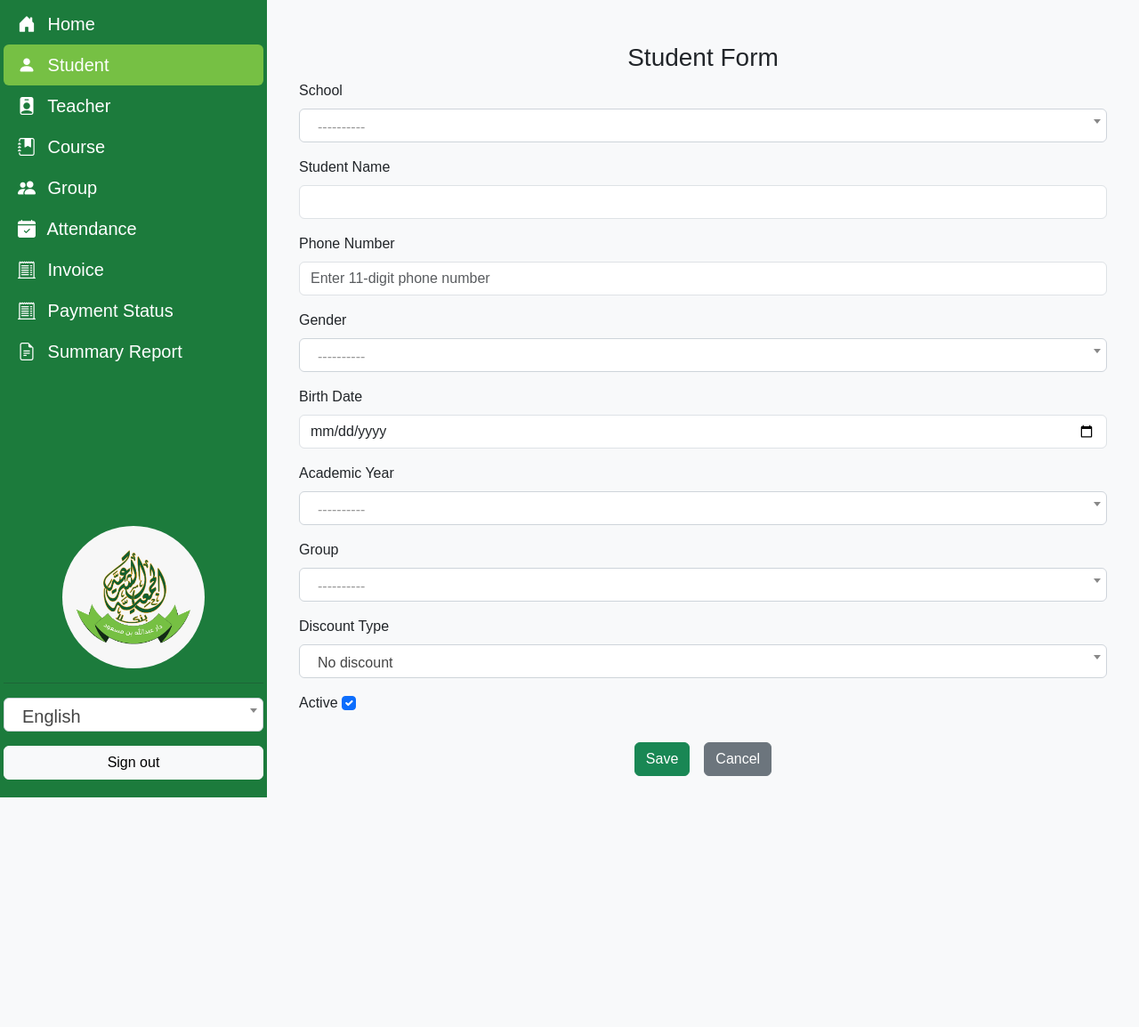
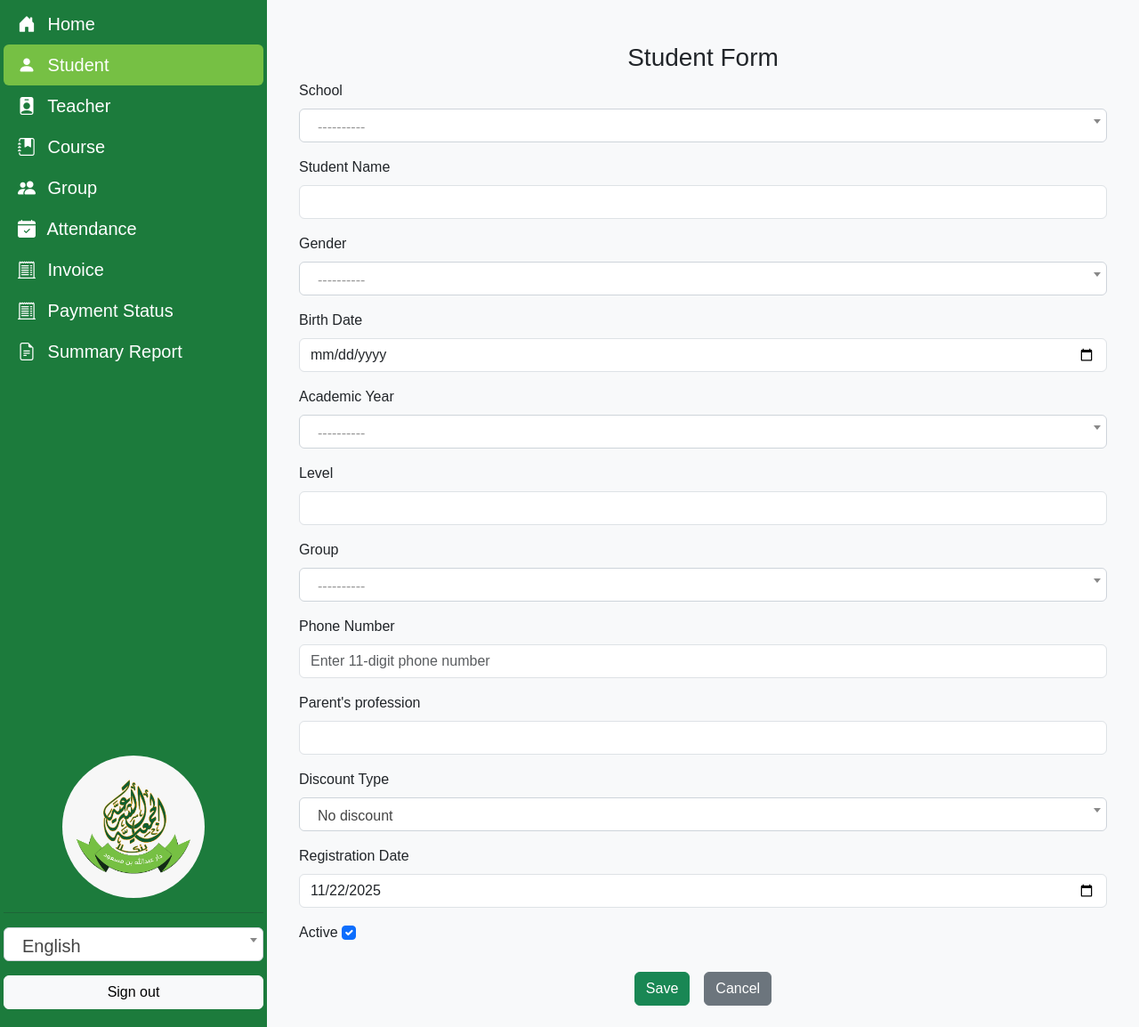
Before and after one commit to Mahmod-Madkour/Organization, a Django app: page /students/add/ in a window 1280 px wide. Shown: the whole page at 89% size. Before the commit the page ends 896 px from the top, so only its background shows below. Run offline with Django 5.2, Linux system fonts and the light colour scheme; a user stored in the database is signed in; data that the repository does not hold is empty; some libraries are stand-ins or nearby versions.

Commit message:
update fields in student and techer and add detailes in invoice

```diff
--- a/Quran/forms.py
+++ b/Quran/forms.py
@@ -7,10 +7,19 @@ from Quran.models import (
 class StudentForm(forms.ModelForm):
     class Meta:
         model = Student
-        fields = ['school', 'name', 'phone', 'gender', 'birth_date', 'academic_year', 'group', 'discount_type', 'is_active']
+        fields = [
+            'school', 'name', 'gender', 'birth_date', 'academic_year', 'level', 'group',
+            'phone', 'parent_profession',
+            'discount_type', 'registration_date', 'is_active',
+        ]
         widgets = {
             'school': forms.Select(attrs={'class': 'form-select'}),
             'name': forms.TextInput(attrs={'class': 'form-control'}),
+            'gender': forms.Select(attrs={'class': 'form-select'}),
+            'birth_date': forms.DateInput(attrs={'type': 'date','class': 'form-control'}),
+            'academic_year': forms.Select(attrs={'class': 'form-select'}),
+            'level': forms.TextInput(attrs={'class': 'form-control'}),
+            'group': forms.Select(attrs={'class': 'form-select'}),
             'phone': forms.TextInput(attrs={
                 'type': 'tel',
                 'pattern': r'\d{11}',
@@ -18,11 +27,9 @@ class StudentForm(forms.ModelForm):
                 'class': 'form-control',
                 'placeholder': 'Enter 11-digit phone number'
             }),
-            'birth_date': forms.DateInput(attrs={'type': 'date', 'class': 'form-control'}),
-            'gender': forms.Select(attrs={'class': 'form-select'}),
-            'academic_year': forms.Select(attrs={'class': 'form-select'}),
-            'group': forms.Select(attrs={'class': 'form-select'}),
+            'parent_profession': forms.TextInput(attrs={'class': 'form-control'}),
             'discount_type': forms.Select(attrs={'class': 'form-select'}),
+            'registration_date': forms.DateInput(attrs={'type': 'date', 'class': 'form-control'}),
             'is_active': forms.CheckboxInput(attrs={'class': 'form-check-input'}),
         }
 
@@ -35,7 +42,9 @@ class StudentForm(forms.ModelForm):
 class TeacherForm(forms.ModelForm):
     class Meta:
         model = Teacher
-        fields = ['school', 'name', 'id_number', 'phone', 'email', 'gender', 'birth_date', 'is_active', 'description']
+        fields = [
+            'school', 'name', 'id_number', 'phone', 'email', 'gender', 'birth_date', 'qualification', 'description', 'registration_date', 'is_active'
+        ]
         widgets = {
             'school': forms.Select(attrs={'class': 'form-select'}),
             'name': forms.TextInput(attrs={'class': 'form-control'}),
@@ -56,12 +65,13 @@ class TeacherForm(forms.ModelForm):
             'email': forms.EmailInput(attrs={'class': 'form-control'}),
             'birth_date': forms.DateInput(attrs={'type': 'date', 'class': 'form-control'}),
             'gender': forms.Select(attrs={'class': 'form-select'}),
-            'is_active': forms.CheckboxInput(attrs={'class': 'form-check-input'}),
+            'qualification': forms.TextInput(attrs={'class': 'form-control'}),
             'description': forms.Textarea(attrs={
                 'class': 'form-control',
                 'rows': 4,
-                'placeholder': 'Enter a description or notes about the teacher'
             }),
+            'registration_date': forms.DateInput(attrs={'type': 'date', 'class': 'form-control'}),
+            'is_active': forms.CheckboxInput(attrs={'class': 'form-check-input'}),
         }
 
     def __init__(self, *args, **kwargs):
--- a/Quran/models.py
+++ b/Quran/models.py
@@ -75,6 +75,7 @@ class Teacher(models.Model):
     email = models.EmailField(unique=True, blank=True, null=True, verbose_name=_("Email"))
     gender = models.CharField(max_length=1, choices=GENDER_CHOICES, verbose_name=_("Gender"))
     birth_date = models.DateField(blank=True, null=True, verbose_name=_("Birth Date"))
+    qualification = models.CharField(max_length=100, verbose_name=_("Qualification"))
     is_active = models.BooleanField(default=True, verbose_name=_("Active"))
     registration_date = models.DateTimeField(default=timezone.now, verbose_name=_("Registration Date"))
     description = models.TextField(blank=True, null=True, verbose_name=_("Description"))
@@ -114,11 +115,13 @@ class Student(models.Model):
     school = models.ForeignKey(School, on_delete=models.CASCADE, related_name='students', verbose_name=_("School"))
     name = models.CharField(max_length=100, verbose_name=_("Student Name"))
     code = models.CharField(max_length=5, unique=True, blank=True, verbose_name=_("Code"))
-    phone = models.CharField(max_length=11, validators=[phone_regex], verbose_name=_("Phone Number"))
     gender = models.CharField(max_length=1, choices=GENDER_CHOICES, verbose_name=_("Gender"))
     birth_date = models.DateField(blank=True, null=True, verbose_name=_("Birth Date"))
     academic_year = models.CharField(max_length=20, choices=ACADEMIC_YEAR_CHOICES, null=True, verbose_name=_("Academic Year"))
+    level = models.CharField(max_length=100, verbose_name=_("Level"))
     group = models.ForeignKey(ClassGroup, on_delete=models.SET_NULL, null=True, related_name='students', verbose_name=_("Group"))
+    phone = models.CharField(max_length=11, validators=[phone_regex], verbose_name=_("Phone Number"))
+    parent_profession = models.CharField(max_length=100, verbose_name=_("Parent's profession"))
     discount_type = models.CharField(max_length=10, choices=DISCOUNT_TYPE_CHOICES, default='none', verbose_name=_("Discount Type"))
     is_active = models.BooleanField(default=True, verbose_name=_("Active"))
     registration_date = models.DateTimeField(default=timezone.now, verbose_name=_("Registration Date"))
--- a/Quran/templates/Quran/home.html
+++ b/Quran/templates/Quran/home.html
@@ -18,7 +18,7 @@
                     <div class="card-body">
                         <h5 class="card-title mt-3">{% trans "Admin Page" %}</h5>
                         <p class="card-text">{% trans "Manage users, settings, and system." %}</p>
-                        <a href="/admin/Quran/" class="btn btn-primary">{% trans "Go to Admin" %}</a>
+                        <a href="/admin/" class="btn btn-primary">{% trans "Go to Admin" %}</a>
                     </div>
                 </div>
             </div>
--- a/Quran/views.py
+++ b/Quran/views.py
@@ -5,6 +5,7 @@ from django.urls import reverse, reverse_lazy
 from django.shortcuts import redirect, render, get_object_or_404
 from django.core.exceptions import ValidationError
 from django.contrib.admin.views.decorators import staff_member_required
+from django.utils.translation import gettext as _
 from django.utils.decorators import method_decorator
 from django.db.models import Q
 from django.views.generic import (
@@ -366,6 +367,7 @@ class InvoiceCreateView(TemplateView):
     def build_student_context(self, student):
         """Return context dictionary for a student."""
         expected_price = Invoice.calculate_expected_amount(student)
+        missing = get_missing_months_for_student(student)
         return {
             "id": student.id,
             "code": student.code,
@@ -373,6 +375,7 @@ class InvoiceCreateView(TemplateView):
             "group": student.group.name,
             "course": student.group.course.name,
             "price": expected_price,
+            "status": missing,
         }
 
     def get_context_data(self, **kwargs):
@@ -400,11 +403,11 @@ class InvoiceCreateView(TemplateView):
 
         student = self.get_student(code=selected_code, name=selected_name)
         if not student:
-            context["error_msg"] = "Student not found."
+            context["error_msg"] = _("Student not found.")
             return render(request, self.template_name, context)
 
         if student.discount_type == 'full':
-            context["error_msg"] = "Student is exempt."
+            context["error_msg"] = _("Student is exempt.")
             return render(request, self.template_name, context)
 
         context["student_data"] = self.build_student_context(student)
@@ -418,18 +421,18 @@ class InvoiceCreateView(TemplateView):
 
         student = self.get_student(code=code)
         if not student:
-            context["error_msg"] = "Student not found."
+            context["error_msg"] = _("Student not found.")
             return render(request, self.template_name, context)
 
         if student.discount_type == 'full':
-            context["error_msg"] = "Student is exempt."
+            context["error_msg"] = _("Student is exempt.")
             return render(request, self.template_name, context)
 
         context["student_data"] = self.build_student_context(student)
 
         # Check duplicate invoice
         if Invoice.objects.filter(student=student, month=month, year=year).exists():
-            context["error_msg"] = f"An invoice already exists for {month}/{year}."
+            context["error_msg"] = _(f"An invoice already exists for {month}-{year}.")
             return self.render_to_response(context)
 
         # Create invoice safely
@@ -452,7 +455,13 @@ class InvoiceCreateView(TemplateView):
 @staff_member_required
 def print_invoice(request, invoice_id):
     invoice = get_object_or_404(Invoice, id=invoice_id)
-    return render(request, 'Quran/invoice/print_invoice.html', {'invoice': invoice})
+    missing = get_missing_months_for_student(invoice.student)
+
+    context = {
+        'invoice': invoice,
+        'status': missing,
+    }
+    return render(request, 'Quran/invoice/print_invoice.html', context)
 
 
 # --------------------- Student Payment Status ---------------------
```
Also changed, not shown: Quran/templates/Quran/invoice/invoice.html (+16 -0 lines), Quran/templates/Quran/invoice/print_invoice.html (+9 -0 lines), Quran/migrations/0002_student_level_student_parent_profession_and_more.py (added).
